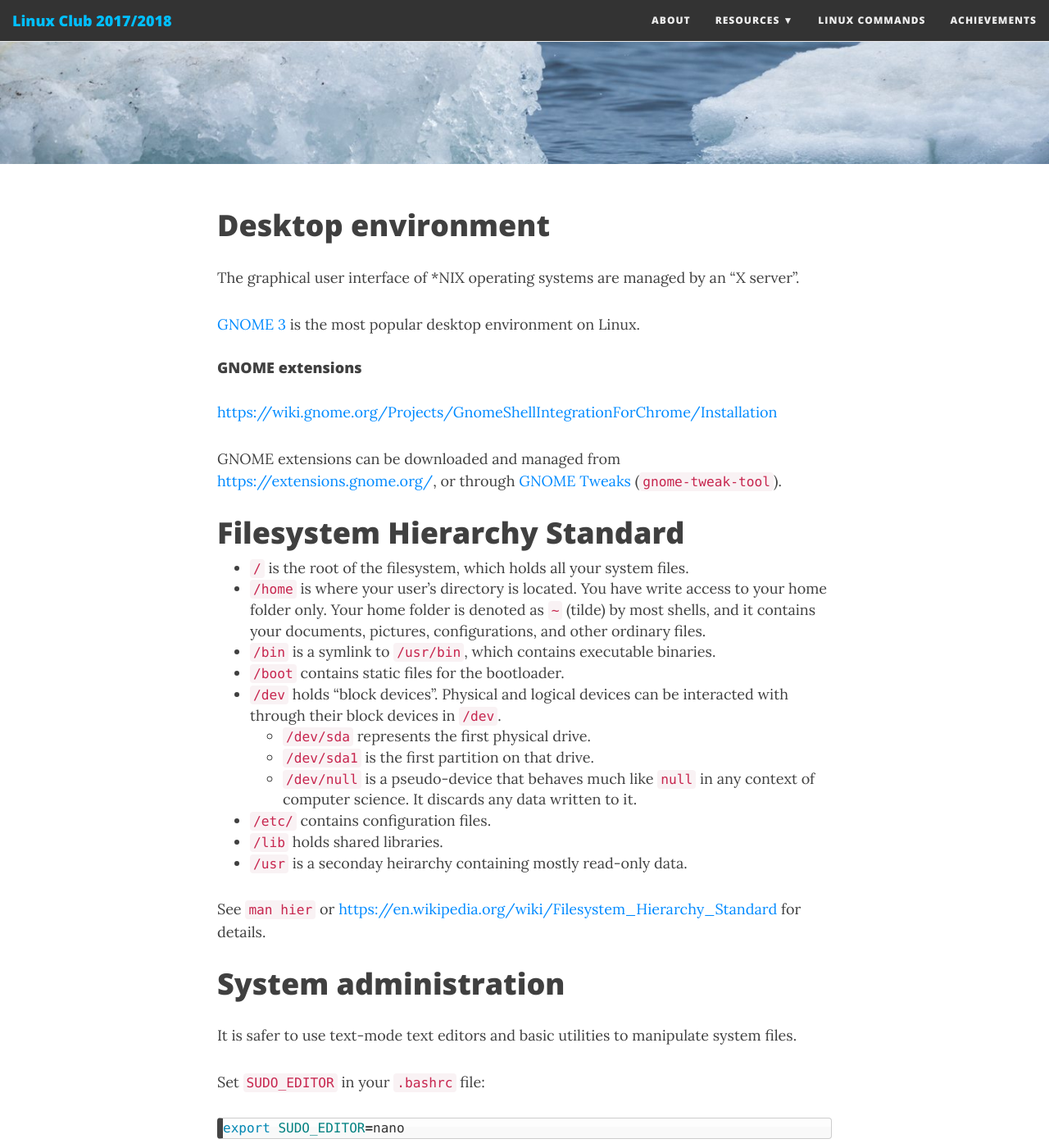
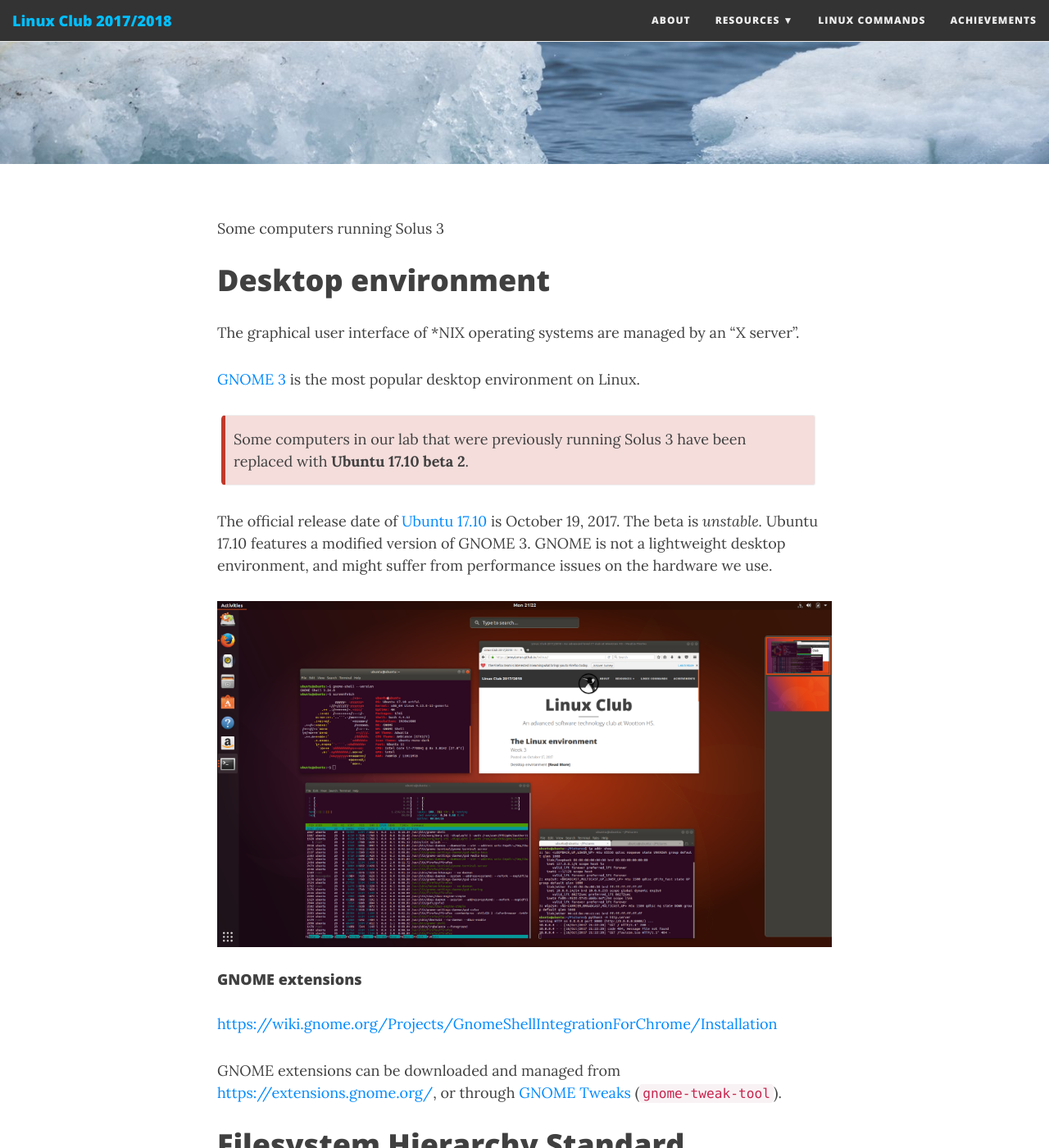
Before and after one commit to wsec/club, a Jekyll site: the page built from docs/_posts/2017-10-17-week3.md, in a window 1280 px wide and 1400 px high, scrolled down 331 px. Shown: the whole window at 82% size. Built offline with Jekyll 4.4.1, drawn with Linux system fonts in a browser that asks for light colours; nearby versions of some CDN libraries; comment, search, counter and statistics services are not loaded; some of the changed text lies outside the part shown.

Commit message:
Update week 3 & add PKI

````diff
--- a/docs/_posts/2017-10-17-week3.md
+++ b/docs/_posts/2017-10-17-week3.md
@@ -5,11 +5,20 @@
 bigimg: /img/penguins/jump.jpg
 ---
 
+Some computers running Solus 3
+
 # Desktop environment
 
 The graphical user interface of *NIX operating systems are managed by an "X server".
 
 [GNOME 3](https://www.gnome.org/) is the most popular desktop environment on Linux.
+
+{: .box-error}
+Some computers in our lab that were previously running Solus 3 have been replaced with **Ubuntu 17.10 beta 2**.
+
+The official release date of [Ubuntu 17.10](https://wiki.ubuntu.com/ArtfulAardvark/ReleaseNotes) is October 19, 2017. The beta is *unstable.* Ubuntu 17.10 features a modified version of GNOME 3. GNOME is not a lightweight desktop environment, and might suffer from performance issues on the hardware we use.
+
+![Screenshot of Ubuntu 17.10 beta2 activities overview](/twlinux/img/ubu1710.png)
 
 #### GNOME extensions
 
@@ -54,3 +63,21 @@
 `systemctl disable --now [SERVICE]` ends a daemon and stops it from starting on boot.
 
 <https://wiki.archlinux.org/index.php/Systemd#Forward_journald_to_.2Fdev.2Ftty12>
+
+## Static HTTP file servers
+
+Comes preinstalled on most Linux distros:
+
+```sh
+python3 -m http.server
+```
+
+Youi'll need to know your private IP address: `ip addr show`
+
+Alternatively, you can use `http-server` (based on node.js)
+
+Install `npm` from your distro's repositories, then install `http-server`: `npm install -g http-server`
+
+```sh
+http-server
+```
--- a/docs/css/main.css
+++ b/docs/css/main.css
@@ -640,7 +640,7 @@
   border: 1px solid #0085a1;
   {% if site.hover-col %}
   background: {{ site.hover-col }};
-  border: {{ site.hover-col }};
+  border-color: {{ site.hover-col }};
   {% endif %}
 }
 
````
Also changed, not shown: docs/_posts/2017-10-17-pki.md (added, +75 -0 lines), docs/img/ubu1710.png (added).
